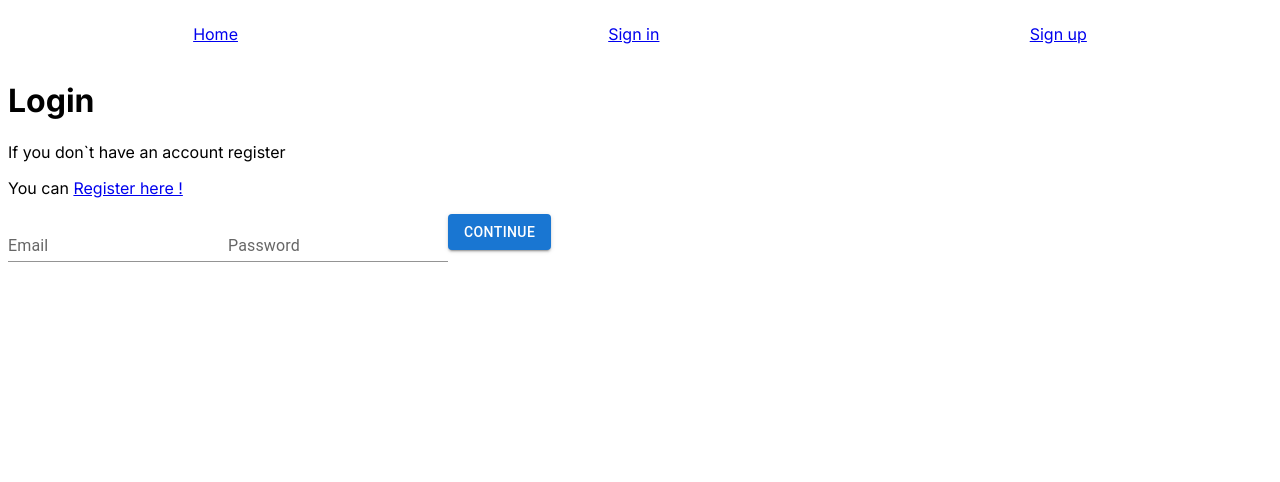
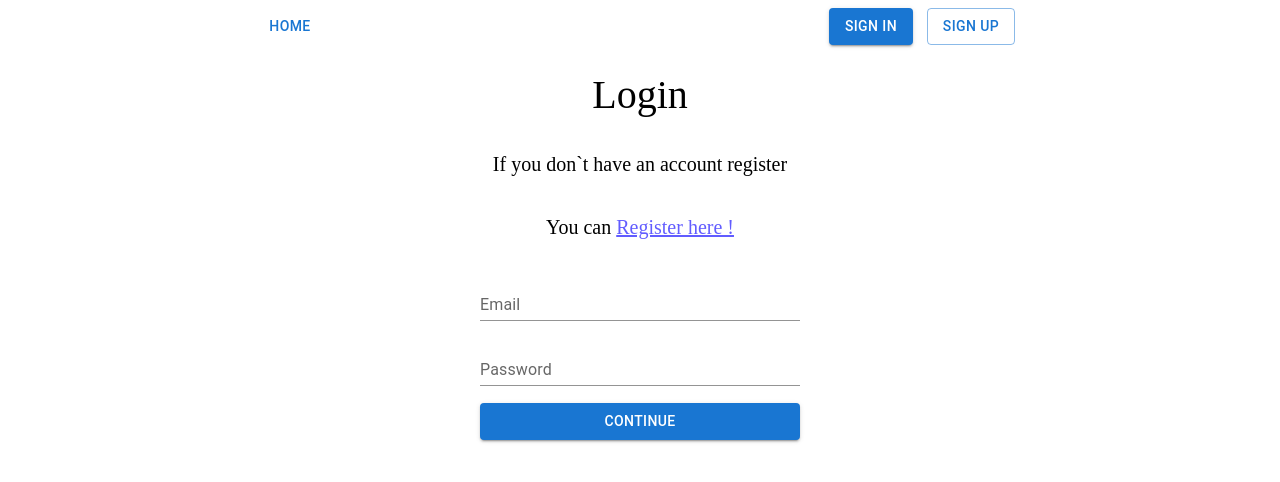
Before and after one commit to Michail-Seglin/Auth-Mongoose, a Next.js app in the folder client/: page /auth in a window 1280 px wide. Shown: the top 482 px of the page. Built offline with nearby package versions, Linux system fonts and the light colour scheme.

Commit message:
headerButtons

```diff
--- a/client/src/app/auth/style.module.scss
+++ b/client/src/app/auth/style.module.scss
@@ -1,26 +1,30 @@
-.header {
+.wrapperAuth {
     display: flex;
+    flex-direction: column;
+    align-items: center;
     justify-content: center;
-    align-items: center;
-    gap: 50px;
 
-    padding-block: 20px;
-
-    background-color: beige;
+    h1 {
+        margin-bottom: 15px;
+        font: 500 40px Poppins;
+        line-height: normal;
+    }
 
     p {
-        color: #000;
-        font: 500 20px Poppins;
-
-        &:hover {
-            text-decoration: underline;
-        }
+        font: 300 20px Poppins;
+        line-height: normal;
     }
 
-    .active {
-        background: #000842d9;
-        color: white;
-        padding: 5px 18px;
-        border-radius: 20px;
+    a {
+        color: #0900ffa3;
+    }
+
+    .inputForm {
+        display: flex;
+        flex-direction: column;
+        justify-content: space-between;
+        gap: 17px;
+        margin-top: 14px;
+        width: 25vw;
     }
 }
--- a/client/src/components/Header/Header.js
+++ b/client/src/components/Header/Header.js
@@ -1,12 +1,14 @@
 import Link from "next/link"
 import style from './style.module.scss'
-
+import { Button } from "@mui/material"
 export default function Header() {
     return (
         <div className={style.all} >
-            <p><Link href={'/'}>Home</Link></p>
-            <p><Link href={'/auth'}>Sign in</Link></p>
-            <p><Link href={'/reg'}>Sign up</Link></p>
-        </div>
+            <Button variant='text' href={'/'} classname={style.signIn}>Home</Button>
+            <div className={style.regAuth} >
+                <Button variant='contained' href={'/auth'} classname={style.signIn}>Sign In</Button>
+                <Button variant='outlined' href={'/reg'} classname={style.signUp}>Sign Up</Button>
+            </div>
+        </div >
     )
 }
--- a/client/src/components/Header/style.module.scss
+++ b/client/src/components/Header/style.module.scss
@@ -1,4 +1,11 @@
 .all {
     display: flex;
     justify-content: space-around;
+
+    .regAuth {
+        display: flex;
+        justify-content: space-around;
+        width: 200px;
+    }
+
 }
```
